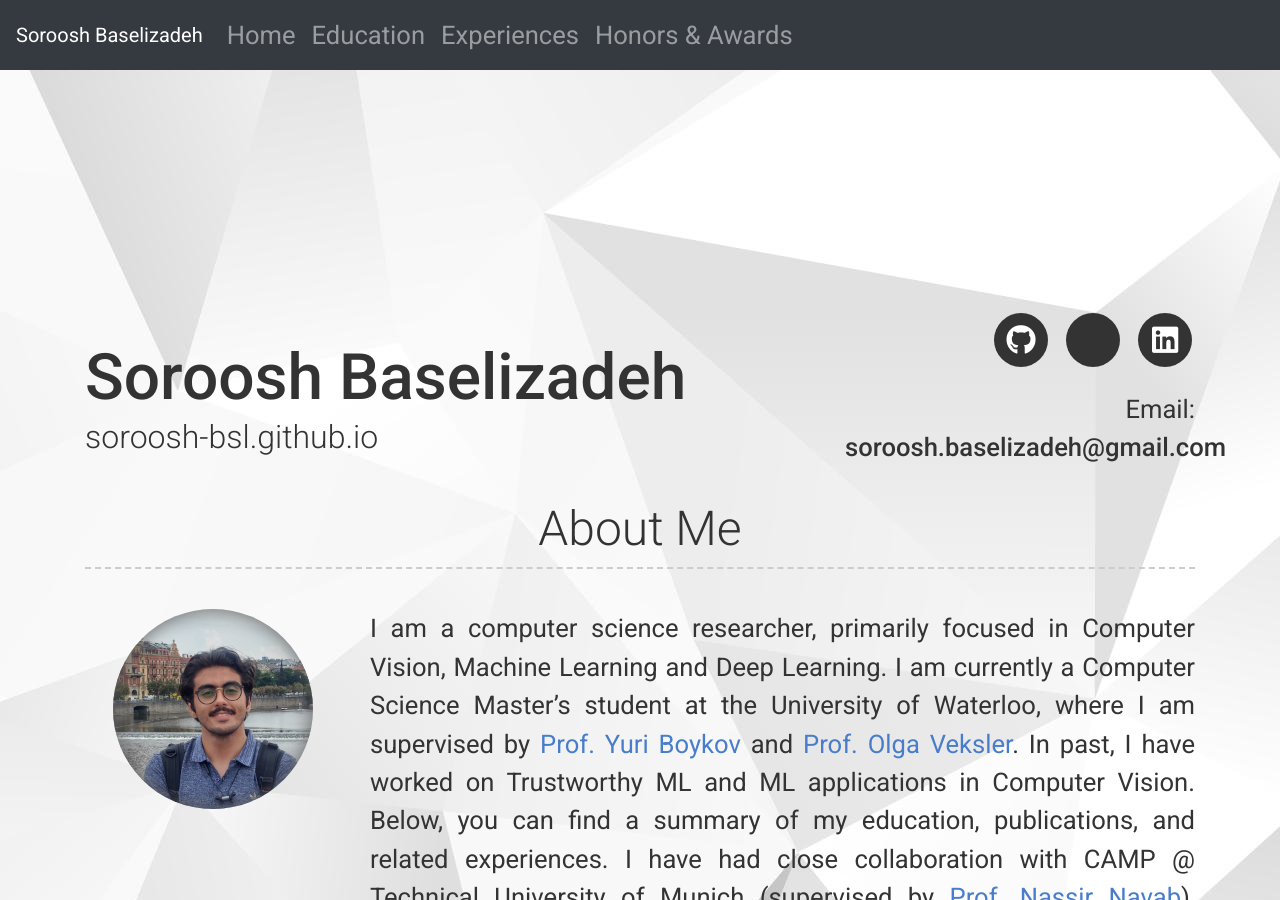
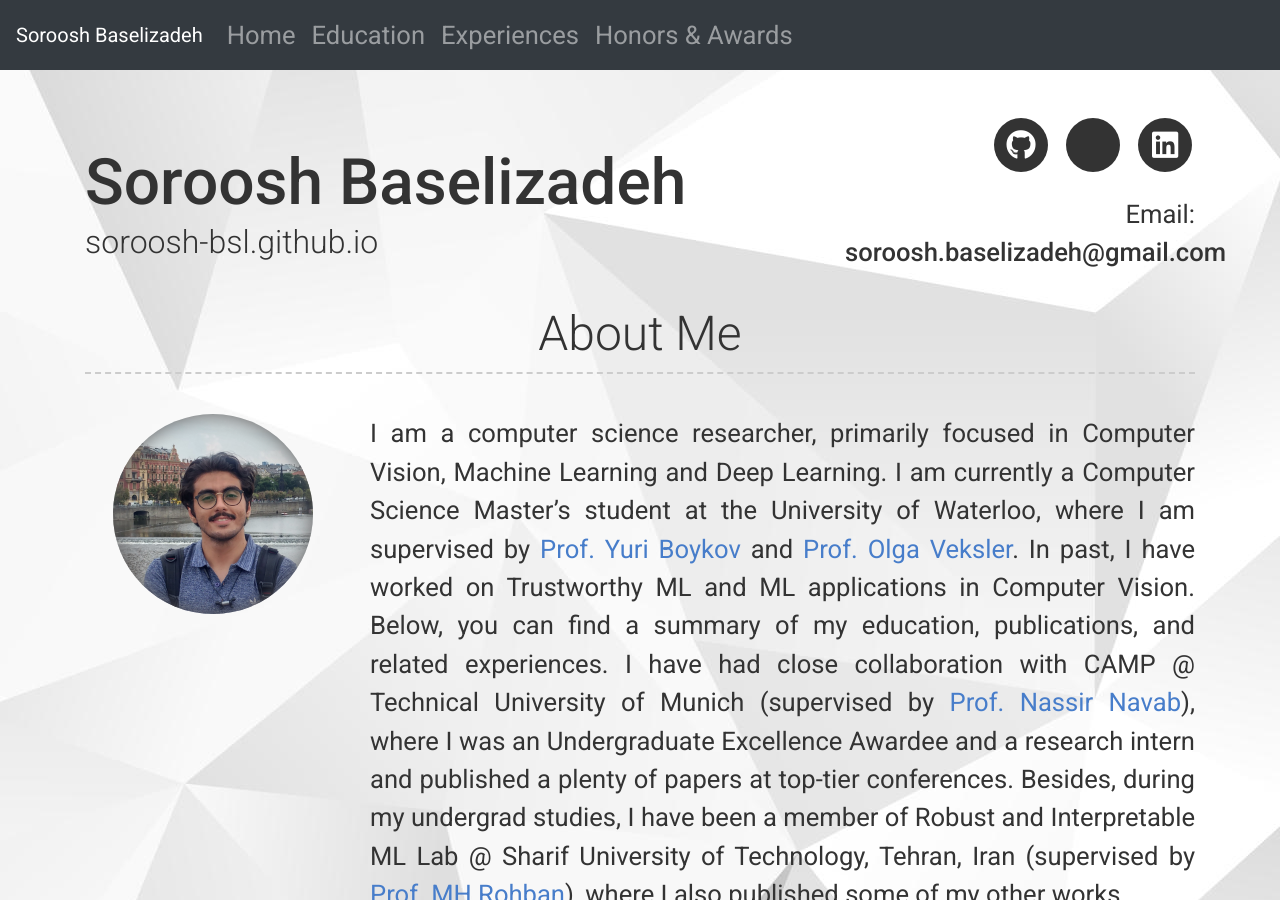
Before and after one commit to Soroosh-Bsl/soroosh-bsl.github.io, a Jekyll site: the page built from index.md, in a window 1280 px wide and 900 px high. Built offline with Jekyll 4.4.1, drawn with Linux system fonts in a browser that asks for light colours; nearby versions of some CDN libraries; a style sheet for code colours, icons or effects is not loaded.

Commit message:
navbar test

```diff
--- a/_includes/header.html
+++ b/_includes/header.html
@@ -5,7 +5,7 @@
 
 <div class="container header-contianer">
   <div class="row">
-    <div class="col-xs-12 col-sm-12 col-md-12 col-lg-12" style="padding-bottom: 260px;">
+    <div class="col-xs-12 col-sm-12 col-md-12 col-lg-12" style="padding-bottom: 65px;">
       <nav class="navbar fixed-top navbar-expand-md navbar-dark bg-dark scrolling-navbar">
         <a class="navbar-brand" href="#">Soroosh Baselizadeh</a>
         <button class="navbar-toggler" type="button" data-toggle="collapse" data-target="#sticky-nav">
```
